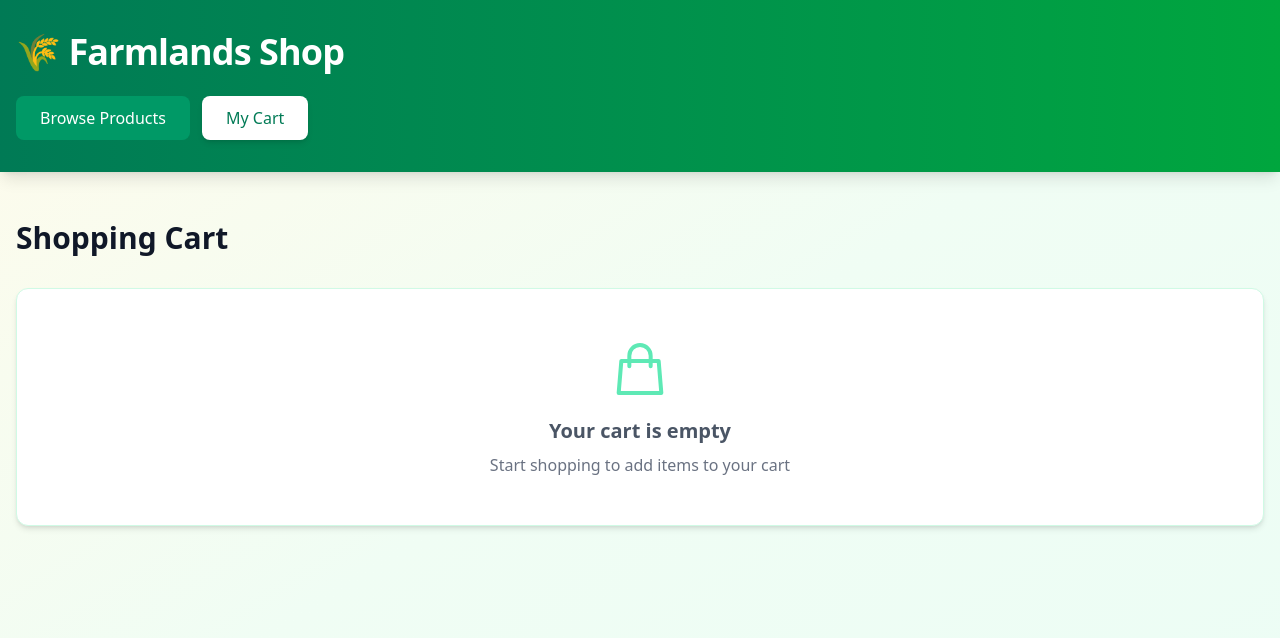
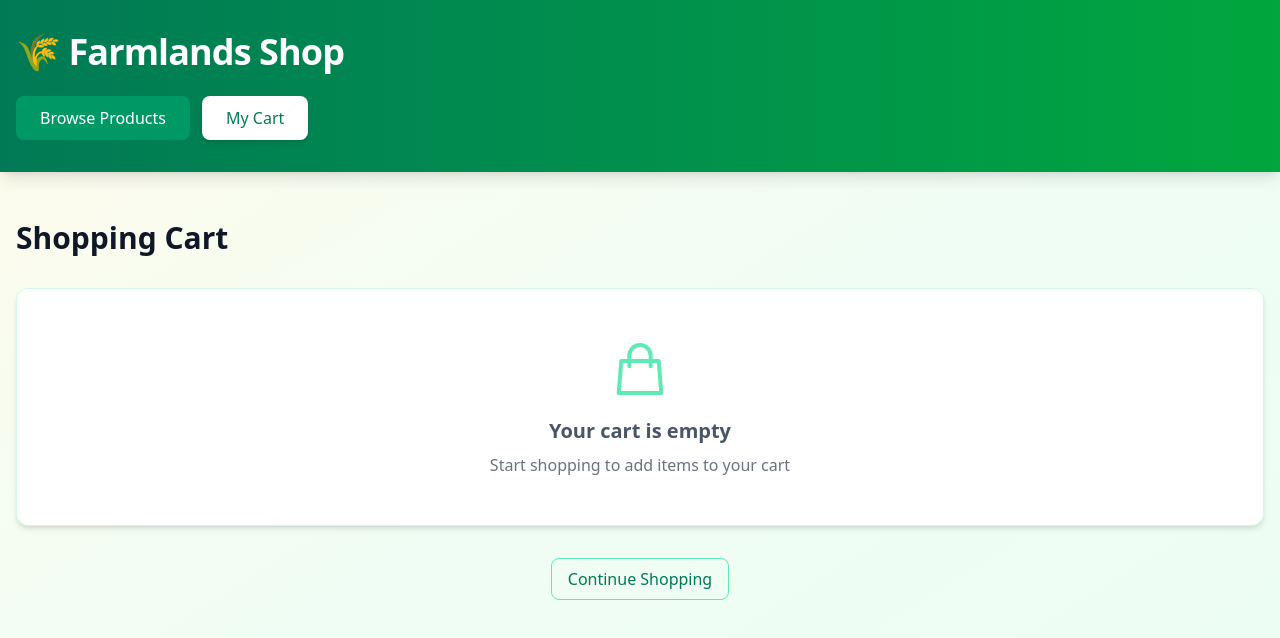
Before and after one commit to TCWilliams/shopping-cart-technical-test, a React (Vite) app: page / in a window 1280 px wide. Both pictures are taken after a click on the button "My Cart". Shown: the top 638 px of the page. Built offline with nearby package versions, Linux system fonts and the light colour scheme.

Commit message:
Hook up continue shopping button to return to store page

```diff
--- a/src/App.tsx
+++ b/src/App.tsx
@@ -49,7 +49,11 @@ function AppContent() {
 
       {/* Main Content */}
       <main className="max-w-7xl mx-auto py-12 px-4">
-        {view === 'products' ? <ProductList /> : <Cart />}
+        {view === 'products' ? (
+          <ProductList />
+        ) : (
+          <Cart onContinueShopping={() => setView('products')} />
+        )}
       </main>
     </div>
   )
--- a/src/components/Cart/Cart.tsx
+++ b/src/components/Cart/Cart.tsx
@@ -8,7 +8,9 @@ const PROMO_CODES: { [key: string]: number } = {
   SAVE15: 0.15, // 15% discount
 }
 
-export function Cart() {
+export function Cart({
+  onContinueShopping,
+}: { onContinueShopping?: () => void } = {}) {
   const { state } = useCart()
   const { items } = state.cart
 
@@ -63,6 +65,14 @@ export function Cart() {
           <p className="text-gray-500 mt-2">
             Start shopping to add items to your cart
           </p>
+        </div>
+        <div className="mt-8 flex justify-center">
+          <button
+            className="border border-emerald-300 text-emerald-700 font-medium py-2 px-4 rounded-lg hover:bg-emerald-50 transition-colors"
+            onClick={onContinueShopping}
+          >
+            Continue Shopping
+          </button>
         </div>
       </div>
     )
@@ -162,7 +172,10 @@ export function Cart() {
             </button>
 
             {/* Continue Shopping Link - no action */}
-            <button className="w-full mt-3 border border-emerald-300 text-emerald-700 font-medium py-2 px-4 rounded-lg hover:bg-emerald-50 transition-colors">
+            <button
+              className="w-full mt-3 border border-emerald-300 text-emerald-700 font-medium py-2 px-4 rounded-lg hover:bg-emerald-50 transition-colors"
+              onClick={onContinueShopping}
+            >
               Continue Shopping
             </button>
           </div>
```
